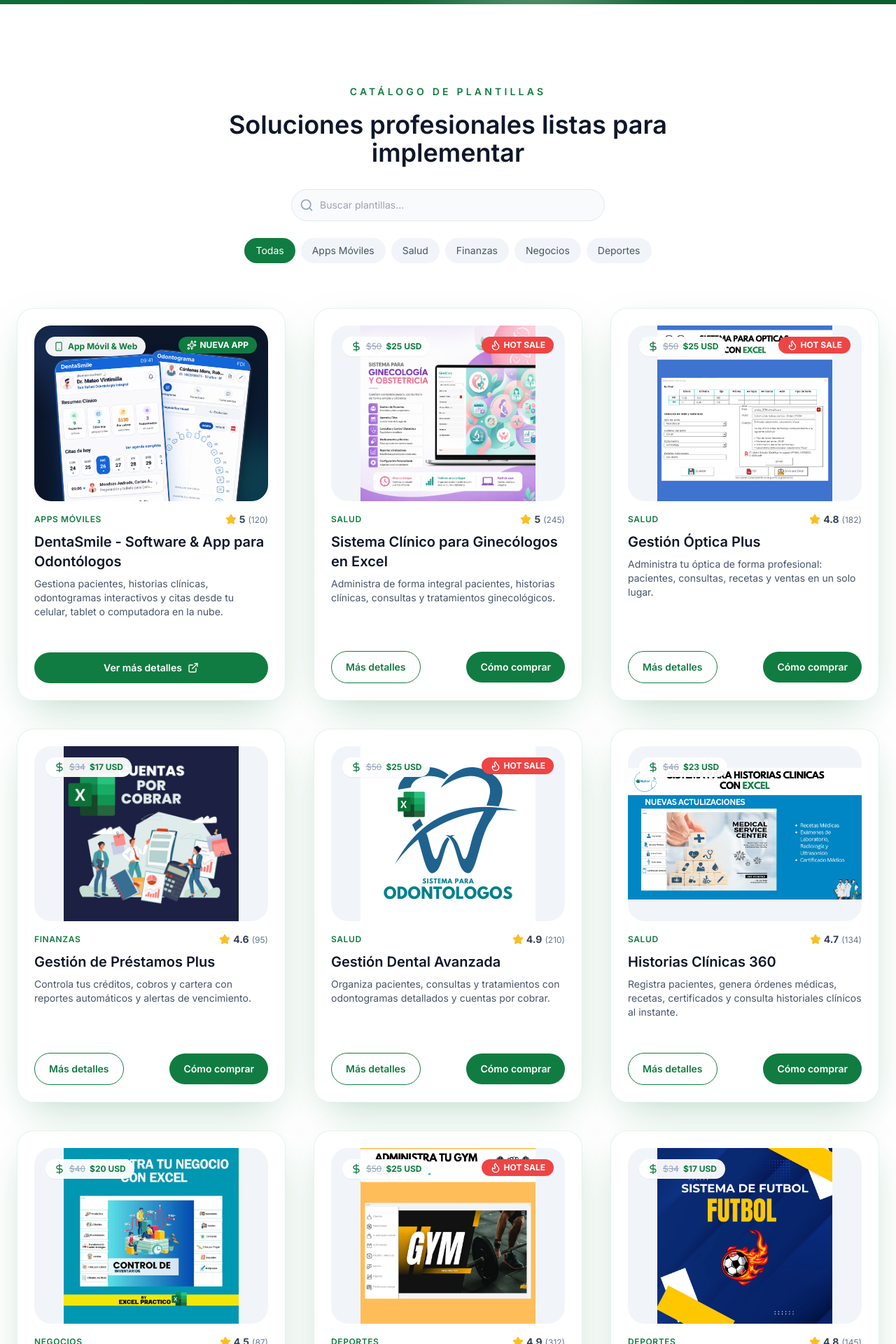
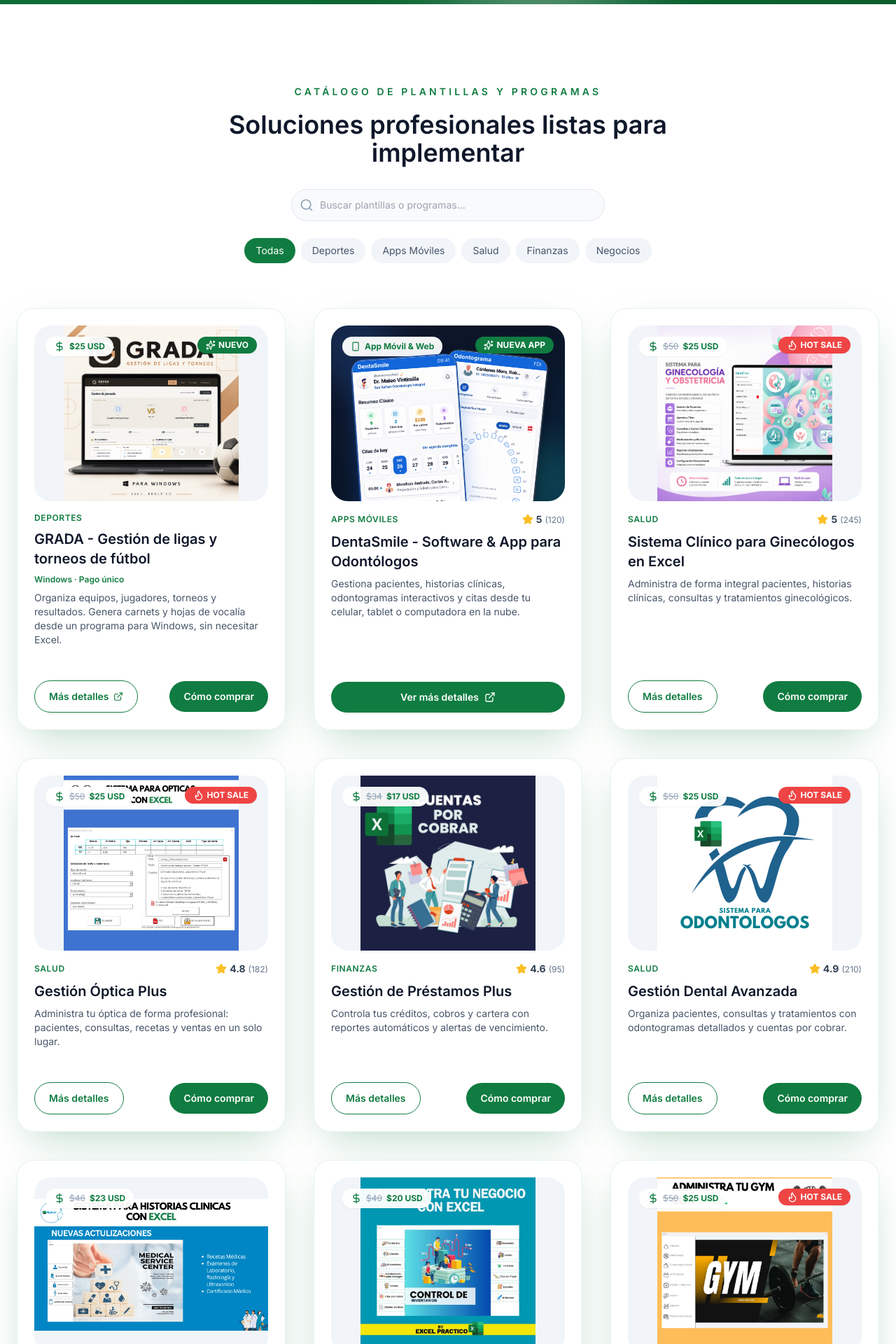
Before and after one commit to AndresMorquecho/ExcelPractico, a React (Vite) app: page / in a window 1280 px wide. Shown: the part 800-2720 px from the top of the page at 70% size. Built offline with nearby package versions, Linux system fonts and the light colour scheme; grey boxes are pictures that could not be loaded.

Commit message:
feat: destacar GRADA en el catalogo y retirar futbol VBA

```diff
--- a/src/components/Catalogo.jsx
+++ b/src/components/Catalogo.jsx
@@ -1,5 +1,5 @@
 import { useState } from "react"
-import { motion } from "framer-motion"
+import { motion as Motion } from "framer-motion"
 import { DollarSign, Search, Star, Flame, ExternalLink, Sparkles, Smartphone } from "lucide-react"
 import { plantillas } from "../data/plantillas"
 import { Card, CardContent, CardFooter, CardHeader } from "./ui/card"
@@ -24,16 +24,16 @@ export function Catalogo() {
     <section id="catalogo" className="bg-white py-20 sm:py-28">
       <div className="container">
         <div className="mx-auto max-w-2xl text-center">
-          <motion.span
+          <Motion.span
             initial={{ opacity: 0, y: 10 }}
             whileInView={{ opacity: 1, y: 0 }}
             viewport={{ once: true }}
             transition={{ duration: 0.5 }}
             className="text-sm font-semibold uppercase tracking-[0.3em] text-excel"
           >
-            Catálogo de Plantillas
-          </motion.span>
-          <motion.h2
+            Catálogo de plantillas y programas
+          </Motion.span>
+          <Motion.h2
             initial={{ opacity: 0, y: 20 }}
             whileInView={{ opacity: 1, y: 0 }}
             viewport={{ once: true }}
@@ -41,7 +41,7 @@ export function Catalogo() {
             className="mt-4 text-3xl font-semibold text-slate-900 sm:text-4xl"
           >
             Soluciones profesionales listas para implementar
-          </motion.h2>
+          </Motion.h2>
         </div>
 
         <div className="mt-8 flex flex-col items-center justify-center gap-6">
@@ -49,7 +49,8 @@ export function Catalogo() {
             <Search className="absolute left-3 top-1/2 h-5 w-5 -translate-y-1/2 text-slate-400" />
             <input
               type="text"
-              placeholder="Buscar plantillas..."
+              placeholder="Buscar plantillas o programas..."
+              aria-label="Buscar en el catálogo"
               className="w-full rounded-full border border-slate-200 bg-slate-50 py-3 pl-10 pr-4 text-sm focus:border-excel focus:outline-none focus:ring-1 focus:ring-excel"
               value={searchTerm}
               onChange={(e) => setSearchTerm(e.target.value)}
@@ -75,7 +76,7 @@ export function Catalogo() {
         <div className="mt-16 grid gap-10 md:grid-cols-2 xl:grid-cols-3">
           {filteredPlantillas.length > 0 ? (
             filteredPlantillas.map((plantilla, index) => (
-              <motion.div
+              <Motion.div
                 key={plantilla.id}
                 initial={{ opacity: 0, y: 30 }}
                 whileInView={{ opacity: 1, y: 0 }}
@@ -138,7 +139,9 @@ export function Catalogo() {
                         {plantilla.precio > 0 ? (
                           <div className="inline-flex items-center gap-1.5 rounded-full bg-white/95 px-3 py-1.5 text-xs font-bold text-excel shadow-sm">
                             <DollarSign className="h-4 w-4" />
-                            <span className="line-through text-slate-400 font-medium">${plantilla.precio * 2}</span>
+                            {plantilla.mostrarDescuento !== false && (
+                              <span className="line-through text-slate-400 font-medium">${plantilla.precio * 2}</span>
+                            )}
                             ${plantilla.precio} USD
                           </div>
                         ) : (
@@ -177,12 +180,25 @@ export function Catalogo() {
                         )}
                       </div>
                       <h3 className="text-xl font-semibold text-slate-900">{plantilla.nombre}</h3>
+                      {plantilla.etiquetaPlataforma && (
+                        <p className="mt-2 text-xs font-semibold text-excel">{plantilla.etiquetaPlataforma}</p>
+                      )}
                       <p className="mt-2 text-sm text-slate-600">{plantilla.descripcion}</p>
                     </div>
                   </CardHeader>
                   <CardContent className="mt-auto" />
                   <CardFooter className="flex-col gap-3 sm:flex-row sm:items-center">
-                    {plantilla.isApp || plantilla.landingUrl ? (
+                    {plantilla.landingUrl && plantilla.hotmartLink ? (
+                      <>
+                        <Button asChild variant="outline">
+                          <a href={plantilla.landingUrl} target="_blank" rel="noopener noreferrer">
+                            Más detalles
+                            <ExternalLink className="ml-1.5 h-3.5 w-3.5" aria-hidden="true" />
+                          </a>
+                        </Button>
+                        <ModalComprar hotmartLink={plantilla.hotmartLink} plantillaNombre={plantilla.nombre} tipoProducto={plantilla.tipoProducto} precio={plantilla.precio} />
+                      </>
+                    ) : plantilla.isApp || plantilla.landingUrl ? (
                       <Button asChild className="w-full">
                         <a
                           href={plantilla.landingUrl}
@@ -202,11 +218,11 @@ export function Catalogo() {
                     )}
                   </CardFooter>
                 </Card>
-              </motion.div>
+              </Motion.div>
             ))
           ) : (
             <div className="col-span-full py-10 text-center text-slate-500">
-              No se encontraron plantillas que coincidan con la búsqueda.
+              No se encontraron productos que coincidan con la búsqueda.
             </div>
           )}
         </div>
--- a/src/components/FAQ.jsx
+++ b/src/components/FAQ.jsx
@@ -2,6 +2,10 @@ import { useState } from "react"
 import { ChevronDown } from "lucide-react"
 
 const faqs = [
+  {
+    pregunta: "¿GRADA necesita Microsoft Excel?",
+    respuesta: "No. GRADA es un programa independiente para Windows de 64 bits. Su licencia cuesta 25 USD, es de pago único para una computadora y necesita internet para activarse y verificarse al menos cada 7 días. El demo dura 48 horas y no requiere conexión.",
+  },
   {
     pregunta: "¿Necesito saber programar en Excel o VBA?",
     respuesta: "No, para nada. Las plantillas vienen totalmente listas para usar. Solo abres el archivo y empiezas a registrar tus datos a través de los formularios intuitivos.",
--- a/src/components/ModalComprar.jsx
+++ b/src/components/ModalComprar.jsx
@@ -1,6 +1,6 @@
 import { Dialog, DialogContent, DialogDescription, DialogHeader, DialogTitle, DialogTrigger } from "./ui/dialog"
 import { Button } from "./ui/button"
-import { CreditCard, DollarSign, Mail, MessageCircle } from "lucide-react"
+import { CreditCard, DollarSign, Mail, MessageCircle, Download, KeyRound } from "lucide-react"
 import { createWhatsappLink } from "../lib/utils"
 
 const pasosCompra = [
@@ -21,10 +21,28 @@ const pasosCompra = [
   },
 ]
 
-export function ModalComprar({ hotmartLink, plantillaNombre }) {
+export function ModalComprar({ hotmartLink, plantillaNombre, tipoProducto = "plantilla", precio }) {
+  const esSoftware = tipoProducto === "software"
+  const pasos = esSoftware ? [
+    {
+      icon: CreditCard,
+      titulo: `Compra GRADA por $${precio} USD`,
+      descripcion: "Abre el pago de Hotmart y revisa el importe final y los métodos de pago disponibles para tu país.",
+    },
+    {
+      icon: Download,
+      titulo: "Descarga el programa y el manual",
+      descripcion: "Accede al contenido de tu compra y descarga el instalador para Windows de 64 bits y el manual PDF. No necesitas Microsoft Excel.",
+    },
+    {
+      icon: KeyRound,
+      titulo: "Activa tu licencia",
+      descripcion: "La clave se entrega por separado. Con internet, abre Configuración → Licencia y pégala en GRADA. Si aún no la recibiste, contáctanos con tu comprobante.",
+    },
+  ] : pasosCompra
   const whatsappCompraLink = createWhatsappLink(
     plantillaNombre
-      ? `Hola Excel Práctico, soy de Ecuador y quiero comprar la plantilla ${plantillaNombre}.`
+      ? `Hola Excel Práctico, soy de Ecuador y quiero comprar ${esSoftware ? "el programa" : "la plantilla"} ${plantillaNombre}.${esSoftware ? ` Su precio es de ${precio} USD.` : ""}`
       : "Hola Excel Práctico, soy de Ecuador y quiero comprar una de sus plantillas.",
   )
 
@@ -35,19 +53,19 @@ export function ModalComprar({ hotmartLink, plantillaNombre }) {
       </DialogTrigger>
       <DialogContent className="max-w-2xl">
         <DialogHeader className="mb-6">
-          <DialogTitle>Pasos para comprar</DialogTitle>
+          <DialogTitle>{esSoftware ? "Cómo comprar GRADA" : "Pasos para comprar"}</DialogTitle>
           <DialogDescription>
-            Sigue estos pasos y recibe tu plantilla profesional en cuestión de minutos.
+            {esSoftware ? "Licencia de pago único para una computadora con Windows." : "Sigue estos pasos y recibe tu plantilla profesional en cuestión de minutos."}
           </DialogDescription>
         </DialogHeader>
 
         <div className="space-y-6">
           <div className="space-y-4 rounded-3xl bg-excel/5 p-5">
             <p className="text-sm font-medium text-slate-700">
-              Si no eres de Ecuador, realiza tu pago desde nuestra plataforma segura: el valor se convierte automáticamente a tu moneda local.
+              {esSoftware ? "Puedes comprar en Hotmart desde Ecuador u otro país. Si prefieres consultar el pago local, usa el botón Soy de Ecuador." : "Si no eres de Ecuador, realiza tu pago desde nuestra plataforma segura: el valor se convierte automáticamente a tu moneda local."}
             </p>
             <ul className="space-y-4">
-              {pasosCompra.map((paso) => (
+              {pasos.map((paso) => (
                 <li
                   key={paso.titulo}
                   className="flex items-start gap-4 rounded-3xl bg-white p-4 shadow-sm"
@@ -64,10 +82,16 @@ export function ModalComprar({ hotmartLink, plantillaNombre }) {
             </ul>
           </div>
 
+          {esSoftware && (
+            <p className="rounded-2xl border border-excel/15 bg-excel/5 p-4 text-sm text-slate-700">
+              Demo de 48 horas sin internet. La licencia requiere conexión para activarse y verificarse al menos cada 7 días. Los datos de tu liga se guardan en tu computadora.
+            </p>
+          )}
+
           <div className="grid gap-3 sm:grid-cols-2">
             <Button asChild className="w-full justify-center bg-orange-500 hover:bg-orange-600 text-white shadow-lg text-base h-12">
               <a href={hotmartLink} target="_blank" rel="noreferrer">
-                Comprar Ahora
+                {esSoftware ? "Comprar en Hotmart" : "Comprar Ahora"}
               </a>
             </Button>
             <Button asChild variant="outline" className="w-full justify-center text-base h-12">
--- a/src/data/plantillas.js
+++ b/src/data/plantillas.js
@@ -1,4 +1,21 @@
 export const plantillas = [
+  {
+    id: "grada-windows",
+    nombre: "GRADA - Gestión de ligas y torneos de fútbol",
+    descripcion:
+      "Organiza equipos, jugadores, torneos y resultados. Genera carnets y hojas de vocalía desde un programa para Windows, sin necesitar Excel.",
+    precio: 25,
+    mostrarDescuento: false,
+    tipoProducto: "software",
+    categoria: "Deportes",
+    badge: "NUEVO",
+    etiquetaPlataforma: "Windows · Pago único",
+    miniatura: "/img/Grada/GradaCatalogo.png",
+    landingUrl: "https://futbolgrada.vercel.app/",
+    hotmartLink: "https://pay.hotmart.com/B107909329H",
+    whatsappMessage:
+      "Hola Excel Práctico, me interesa GRADA para gestionar ligas y torneos de fútbol. El precio es de 25 USD.",
+  },
   {
     id: "dentasmile-app",
     nombre: "DentaSmile - Software & App para Odontólogos",
@@ -235,35 +252,4 @@ export const plantillas = [
       "Hola Excel Práctico, me interesa controlar mi gimnasio con la plantilla GymControl Pro Software para Gestión de Gimnasios.",
   },
 
-  {
-    id: "futbol-vba",
-    nombre: "Gestión Deportiva y de Ligas",
-    descripcion:
-      "Administra jugadores, equipos, fixtures, estadísticas y finanzas de escuelas o ligas de fútbol.",
-    descripcionExtendida:
-      "Gestión Deportiva y de Ligas te permite registrar jugadores y equipos con fotografías, generar carnets e imprimir fichas técnicas. Crea fixtures de ida y vuelta, lleva el control de resultados, goleadores, tarjetas y tabla de posiciones en tiempo real. También incluye control de cuotas y reportes financieros para academias o torneos locales.",
-    precio: 17,
-    categoria: "Deportes",
-    calificacion: 4.8,
-    hotSale: false,
-    ventas: 145,
-    personalizacion:
-      "Se puede personalizar el formato de carnets, colores y tipo de fuente",
-    miniatura: "/img/Futbol/FutbolPrincipal.png",
-    imagenes: [
-      "/img/Futbol/Futbol1.jpg",
-      "/img/Futbol/Futbol2.jpg",
-      "/img/Futbol/Futbol3.jpg",
-    ],
-    videoUrl: "https://www.youtube.com/embed/39pUNVaBfMc",
-    requisitos: [
-      "Windows 10 u 11 (64 bits recomendado).",
-      "Microsoft Excel 2016 o superior (versión de escritorio).",
-      "No compatibles con Mac, Excel Online ni Google Sheets.",
-    ],
-    hotmartLink:
-      "https://pay.hotmart.com/D91501670N?off=2tteil39&bid=1762578520771",
-    whatsappMessage:
-      "Hola Excel Práctico, quiero implementar la plantilla Gestión Deportiva y de Ligas.",
-  },
 ];
```
Also changed, not shown: public/img/Grada/GradaCatalogo.png (added).
